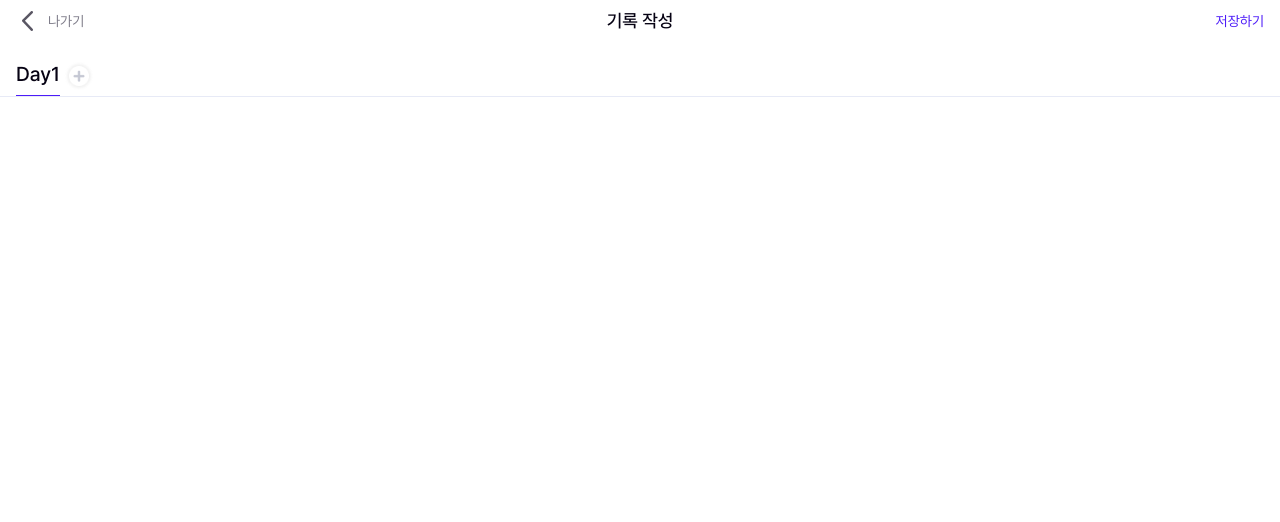
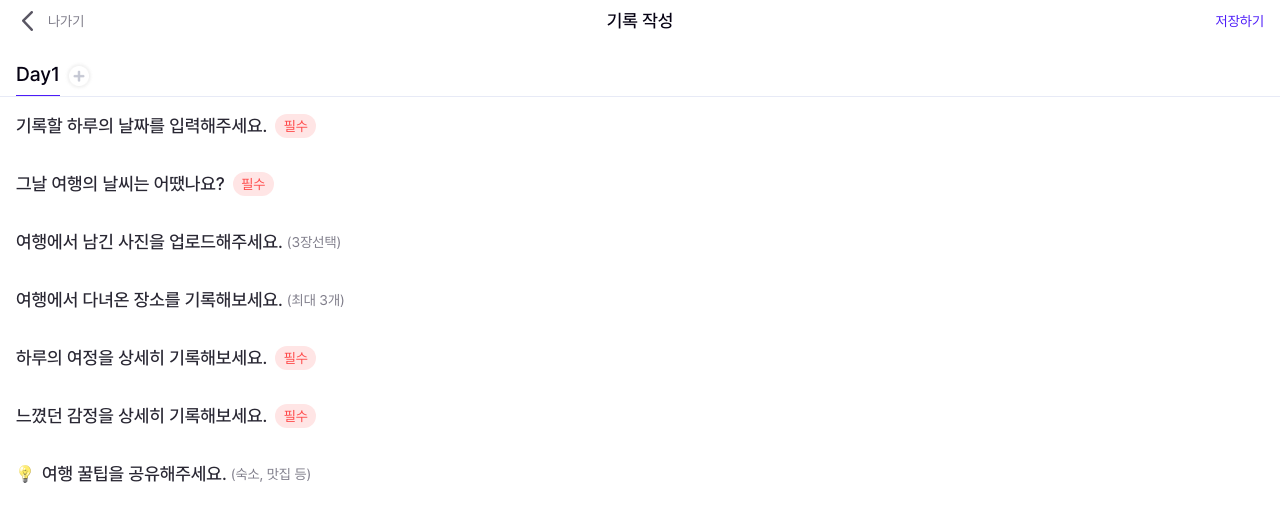
Before and after one commit to dnd-side-project/dnd-6th-8-frontend, a React (Create React App) app: page /upload-day in a window 1280 px wide. Shown: the top 522 px of the page. Built offline with nearby package versions, Linux system fonts and the light colour scheme.

Commit message:
feat: 기록작성 질문 공통 컴포넌트(#9)

```diff
--- /dev/null
+++ b/src/components/UploadDay/UploadDayQuestion.scss
@@ -0,0 +1,28 @@
+@import '../../styles/utils.scss';
+
+.uploadDayQuestion-wrapper{
+    display: flex;
+    align-items: center;
+    .text{
+        @include font-face(Pretendard-Medium, 1.8rem, 2.6rem, $black90);
+    }
+    .necessary{
+        width:4.1rem;
+        @include font-face(Pretendard-Regular, 1.4rem, 2.4rem, $coral);
+        background-color:#ffe5e5;
+        border-radius: 1.4rem;
+        text-align: center;
+        height:2.4rem;
+        margin-left:0.8rem;
+    }
+    .subtext{
+        margin-left:0.4rem;
+        @include font-face(Pretendard-Regular, 1.4rem, 2.2rem, $black60);
+    }
+
+    img{
+        width:1.8rem;
+        height:1.8rem;
+        margin-right:0.8rem;
+    }
+}
--- /dev/null
+++ b/src/components/UploadDay/UploadDayQuestion.tsx
@@ -0,0 +1,27 @@
+import React from 'react';
+import './UploadDayQuestion.scss';
+
+type UploadDayQuestionProps = {
+  text: string;
+  necessary?: boolean;
+  subtext?: string;
+  emoji?: boolean;
+};
+
+UploadDayQuestion.defaultProps = {
+  necessary: false,
+  subtext: '',
+  emoji: false,
+};
+
+function UploadDayQuestion({ text, necessary, subtext, emoji }: UploadDayQuestionProps) {
+  return (
+    <div className="uploadDayQuestion-wrapper">
+      {emoji && <img src="imgs/Upload/emoji_light_archiving.png" alt="light" />}
+      <span className="text">{text}</span>
+      {necessary ? <span className="necessary">필수</span> : <span className="subtext">{subtext}</span>}
+    </div>
+  );
+}
+
+export default UploadDayQuestion;
--- a/src/pages/UploadDay/UploadDay.scss
+++ b/src/pages/UploadDay/UploadDay.scss
@@ -25,8 +25,13 @@
 
 
         }
-        .write-container{
-            padding: 0 1.6rem;
+        .question-container{
+            padding:1.6rem;
+            .question{
+                +.question{
+                    margin-top:3.2rem;
+                }
+            }
         }
     }
 }
--- a/src/pages/UploadDay/UploadDay.tsx
+++ b/src/pages/UploadDay/UploadDay.tsx
@@ -2,6 +2,7 @@ import React, { useState } from 'react';
 import { useSearchParams } from 'react-router-dom';
 import UploadHeader from '../../components/common/UploadHeader';
 import DayButton from '../../components/UploadDay/DayButton';
+import UploadDayQuestion from '../../components/UploadDay/UploadDayQuestion';
 import './UploadDay.scss';
 
 type WriteDataType = {
@@ -91,6 +92,29 @@ function UploadDay() {
             <img src="imgs/Upload/ic_plus_circle_upload.png" alt="Day Plus" />
           </button>
         </section>
+        <section className="question-container">
+          <article className="question">
+            <UploadDayQuestion text="기록할 하루의 날짜를 입력해주세요." necessary />
+          </article>
+          <article className="question">
+            <UploadDayQuestion text="그날 여행의 날씨는 어땠나요?" necessary />
+          </article>
+          <article className="question">
+            <UploadDayQuestion text="여행에서 남긴 사진을 업로드해주세요." subtext="(3장선택)" />
+          </article>
+          <article className="question">
+            <UploadDayQuestion text="여행에서 다녀온 장소를 기록해보세요." subtext="(최대 3개)" />
+          </article>
+          <article className="question">
+            <UploadDayQuestion text="하루의 여정을 상세히 기록해보세요." necessary />
+          </article>
+          <article className="question">
+            <UploadDayQuestion text="느꼈던 감정을 상세히 기록해보세요." necessary />
+          </article>
+          <article className="question">
+            <UploadDayQuestion text="여행 꿀팁을 공유해주세요." emoji subtext="(숙소, 맛집 등)" />
+          </article>
+        </section>
       </main>
     </div>
   );
```
